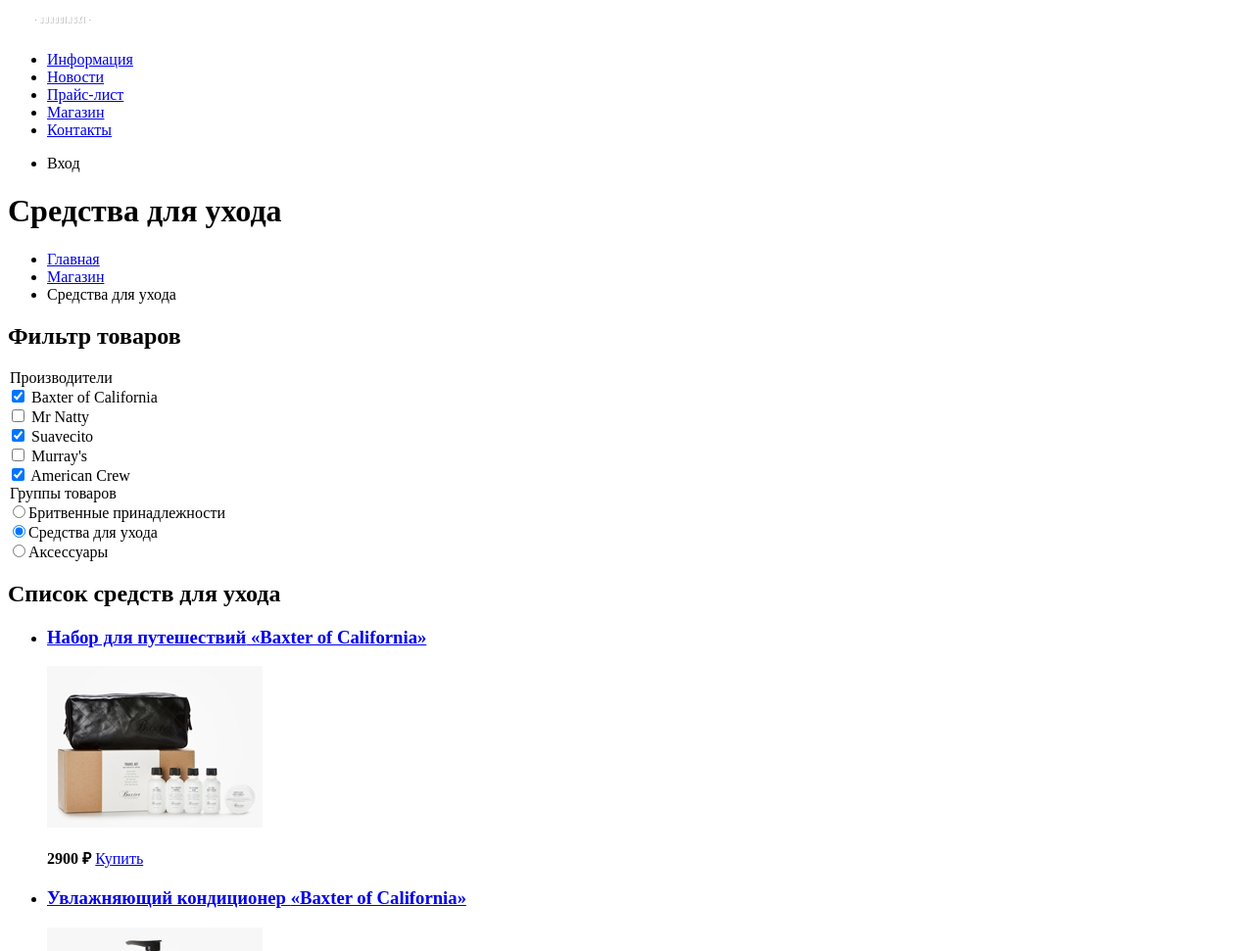
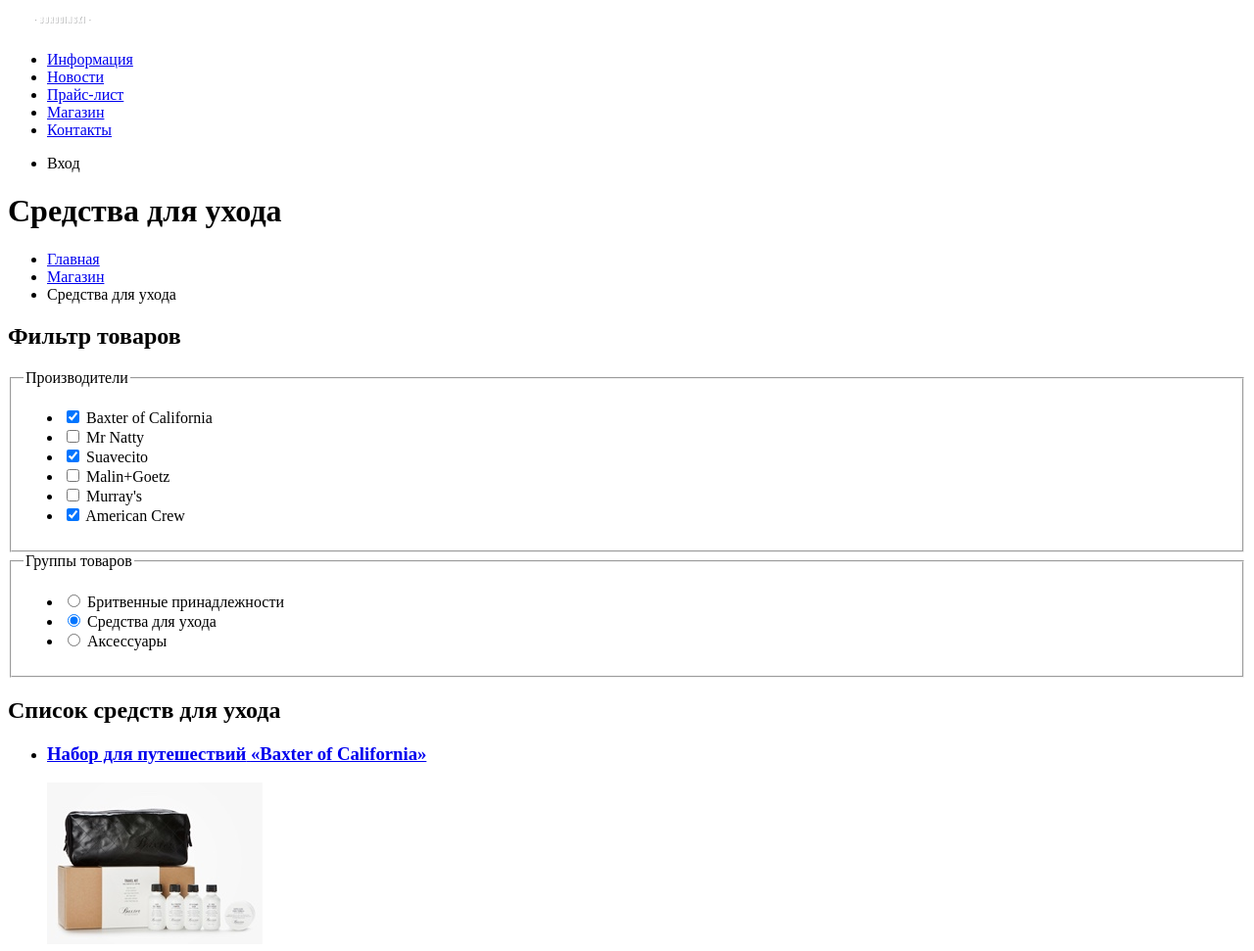
Before and after one commit to TimurSivakov/871733-barbershop-24, a plain HTML site: page catalog.html in a window 1280 px wide. Shown: the top 971 px of the page at 98% size. Drawn offline with Linux system fonts and the light colour scheme.

Commit message:
исправил доступность и формы

```diff
--- a/catalog.html
+++ b/catalog.html
@@ -1,9 +1,11 @@
 <!DOCTYPE html>
 <html lang="ru">
+
 <head>
   <meta charset="utf-8">
   <title>Каталог</title>
 </head>
+
 <body>
   <header class="main-header">
     <nav class="main-navigation">
@@ -32,24 +34,53 @@
     <section class="filters">
       <h2 class="visually-hidden">Фильтр товаров</h2>
       <!-- Здесь будет форма -->
-        <form class="producers" action="index.html" method="post">
+      <form class="producers" action="https://echo.htmlacademy.ru" method="get">
+        <fieldset>
           <legend class="producers-legend">Производители</legend>
-          <input type="checkbox" id="baxter" name="producers" value="" checked>
-          <label for="baxter">Baxter of California</label><br>
-          <input type="checkbox" id="mr-natty" name="producers" value="">
-          <label for="mr-natty">Mr Natty</label><br>
-          <input type="checkbox" id="suavecito" name="producers" value="" checked>
-          <label for="suavecito">Suavecito</label><br>
-          <input type="checkbox" id="murrays" name="producers" value="">
-          <label for="murrays">Murray's</label><br>
-          <input type="checkbox" id="american-crew" name="producers" value="" checked>
-          <label for="american-crew">American Crew</label><br>
-        </form>
-        <form class="groups" action="index.html" method="post">
+          <ul>
+            <li class="filter-option">
+              <input type="checkbox" id="baxter" name="producers" checked>
+              <label for="baxter">Baxter of California</label>
+            </li>
+            <li class="filter-option">
+              <input type="checkbox" id="mr-natty" name="producers">
+              <label for="mr-natty">Mr Natty</label>
+            </li>
+            <li class="filter-option">
+              <input type="checkbox" id="suavecito" name="producers" checked>
+              <label for="suavecito">Suavecito</label>
+            </li>
+            <li class="filter-option">
+              <input type="checkbox" id="malin-goetz" name="producers">
+              <label for="malin-goetz">Malin+Goetz</label>
+            </li>
+            <li class="filter-option">
+              <input type="checkbox" id="murrays" name="producers">
+              <label for="murrays">Murray's</label>
+            </li>
+            <li class="filter-option">
+              <input type="checkbox" id="american-crew" name="producers" checked>
+              <label for="american-crew">American Crew</label>
+            </li>
+          </ul>
+        </fieldset>
+        <fieldset>
           <legend class="product-groups">Группы товаров</legend>
-          <input type="radio" name="product-groups-radio" value="shaving-accessories" id="shaving-accessories"><label for="shaving-accessories">Бритвенные принадлежности</label><br>
-          <input type="radio" name="product-groups-radio" value="care-products" id="care-products" checked><label for="care-products">Средства для ухода</label><br>
-            <input type="radio" name="product-groups-radio" value="accessories" id="accessories"><label for="accessories">Аксессуары</label><br>
+          <ul>
+            <li>
+              <input type="radio" name="product-groups-radio" value="shaving-accessories" id="shaving-accessories">
+              <label for="shaving-accessories">Бритвенные принадлежности</label>
+            </li>
+            <li>
+              <input type="radio" name="product-groups-radio" value="care-products" id="care-products" checked>
+              <label for="care-products">Средства для ухода</label>
+            </li>
+            <li>
+              <input type="radio" name="product-groups-radio" value="accessories" id="accessories">
+              <label for="accessories">Аксессуары</label>
+            </li>
+          </ul>
+        </fieldset>
       </form>
     </section>
 
@@ -57,102 +88,90 @@
       <h2 class="visually-hidden">Список средств для ухода</h2>
       <ul class="catalog-list">
         <li class="catalog-item">
+          <a href="catalog-item.html">
             <h3>
-              <a href="catalog-item.html">
               <span class="catalog-category">Набор для путешествий</span>
               <span class="catalog-item-title">«Baxter of California»</span>
-              </a>
             </h3>
             <p class="catalog-item-image">
-              <a href="catalog-item.html">
               <img src="img/catalog_item_1.jpg" width="220" height="165" alt="Набор для путешествий «Baxter of California»">
+            </p>
           </a>
-            </p>
           <p class="catalog-item-price">
             <b>2900 ₽</b>
             <a class="button" href="#">Купить</a>
           </p>
         </li>
         <li class="catalog-item">
+          <a href="catalog-item.html">
             <h3>
-              <a href="catalog-item.html">
               <span class="catalog-category">Увлажняющий кондиционер</span>
               <span class="catalog-item-title">«Baxter of California»</span>
-              </a>
             </h3>
             <p class="catalog-item-image">
-              <a href="catalog-item.html">
               <img src="img/catalog_item_2.jpg" width="220" height="165" alt="Увлажняющий кондиционер «Baxter of California»">
+            </p>
           </a>
-            </p>
           <p class="catalog-item-price">
             <b>750 ₽</b>
             <a class="button" href="#">Купить</a>
           </p>
         </li>
         <li class="catalog-item">
+          <a href="catalog-item.html">
             <h3>
-              <a href="catalog-item.html">
               <span class="catalog-category">Гель для волос</span>
               <span class="catalog-item-title">«Suavecito»</span>
-              </a>
             </h3>
             <p class="catalog-item-image">
-              <a href="catalog-item.html">
               <img src="img/catalog_item_3.jpg" width="220" height="165" alt="Гель для волос «Suavecito»">
+            </p>
           </a>
-            </p>
           <p class="catalog-item-price">
             <b>290 ₽</b>
             <a class="button" href="#">Купить</a>
           </p>
         </li>
         <li class="catalog-item">
+          <a href="catalog-item.html">
             <h3>
-              <a href="catalog-item.html">
               <span class="catalog-category">Глина для укладки волос</span>
               <span class="catalog-item-title">«American crew»</span>
-              </a>
             </h3>
             <p class="catalog-item-image">
-              <a href="catalog-item.html">
               <img src="img/catalog_item_4.jpg" width="220" height="165" alt="Глина для укладки волос «American crew»">
+            </p>
           </a>
-            </p>
           <p class="catalog-item-price">
             <b>500 ₽</b>
             <a class="button" href="#">Купить</a>
           </p>
         </li>
         <li class="catalog-item">
+          <a href="catalog-item.html">
             <h3>
-              <a href="catalog-item.html">
               <span class="catalog-category">Гель для волос</span>
               <span class="catalog-item-title">«American crew»</span>
-              </a>
             </h3>
             <p class="catalog-item-image">
-              <a href="catalog-item.html">
               <img src="img/catalog_item_5.jpg" width="220" height="165" alt="Гель для волос «American crew»">
+            </p>
           </a>
-            </p>
           <p class="catalog-item-price">
             <b>300 ₽</b>
             <a class="button" href="#">Купить</a>
           </p>
         </li>
         <li class="catalog-item">
+          <a href="catalog-item.html">
             <h3>
-              <a href="catalog-item.html">
               <span class="catalog-category">Набор для бритья</span>
               <span class="catalog-item-title">«Baxter of California»</span>
-              </a>
             </h3>
             <p class="catalog-item-image">
-              <a href="catalog-item.html">
               <img src="img/catalog_item_6.jpg" width="220" height="165" alt="Набор для бритья «Baxter of California»">
+            </p>
           </a>
-            </p>
           <p class="catalog-item-price">
             <b>3 900 ₽</b>
             <a class="button" href="#">Купить</a>
@@ -198,4 +217,5 @@
     <span class="modal-close">x</span>
   </section>
 </body>
+
 </html>
```
Also changed, not shown: index.html (+57 -13 lines). Lines whose indentation alone changed are shown as unchanged.
